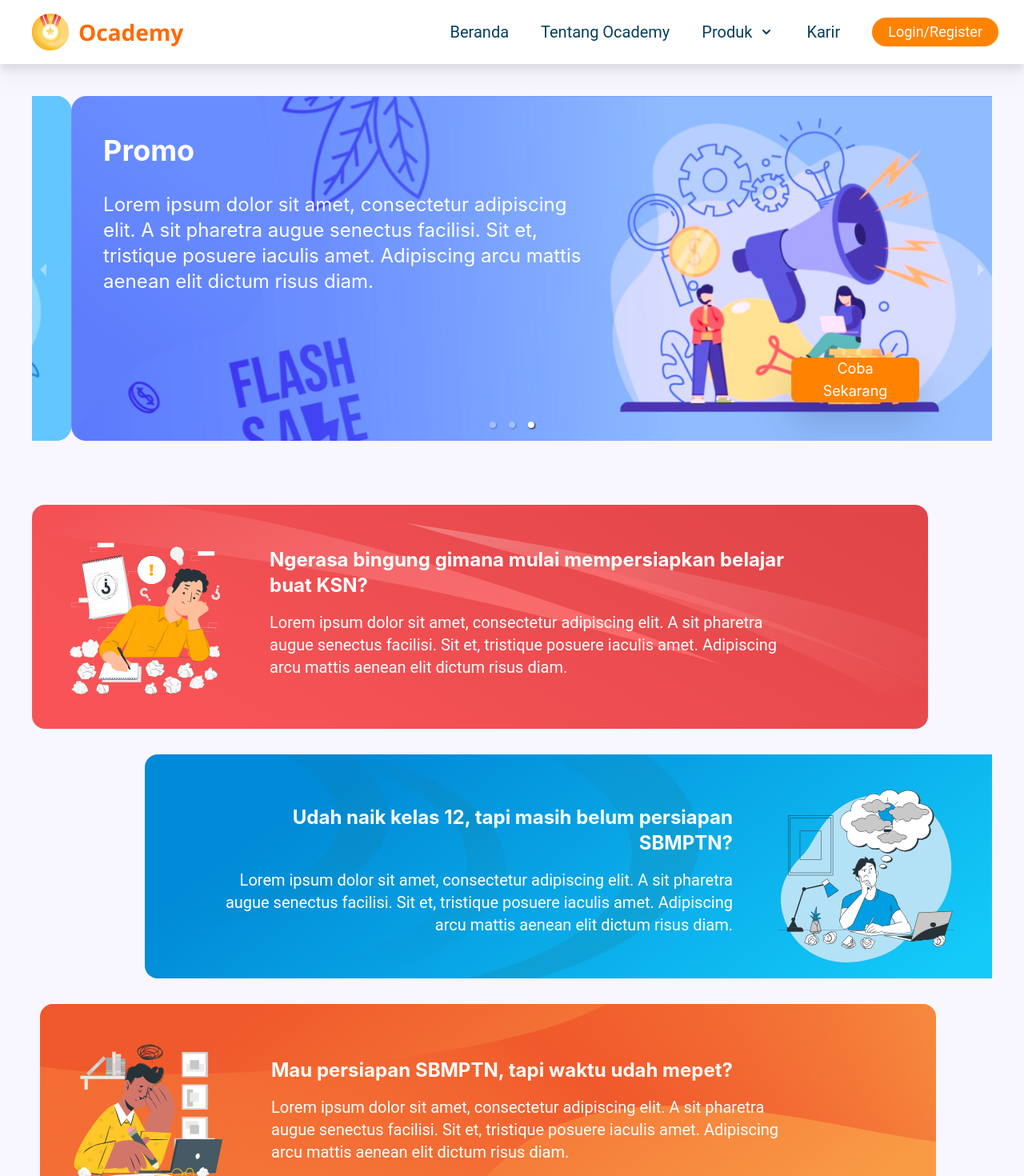
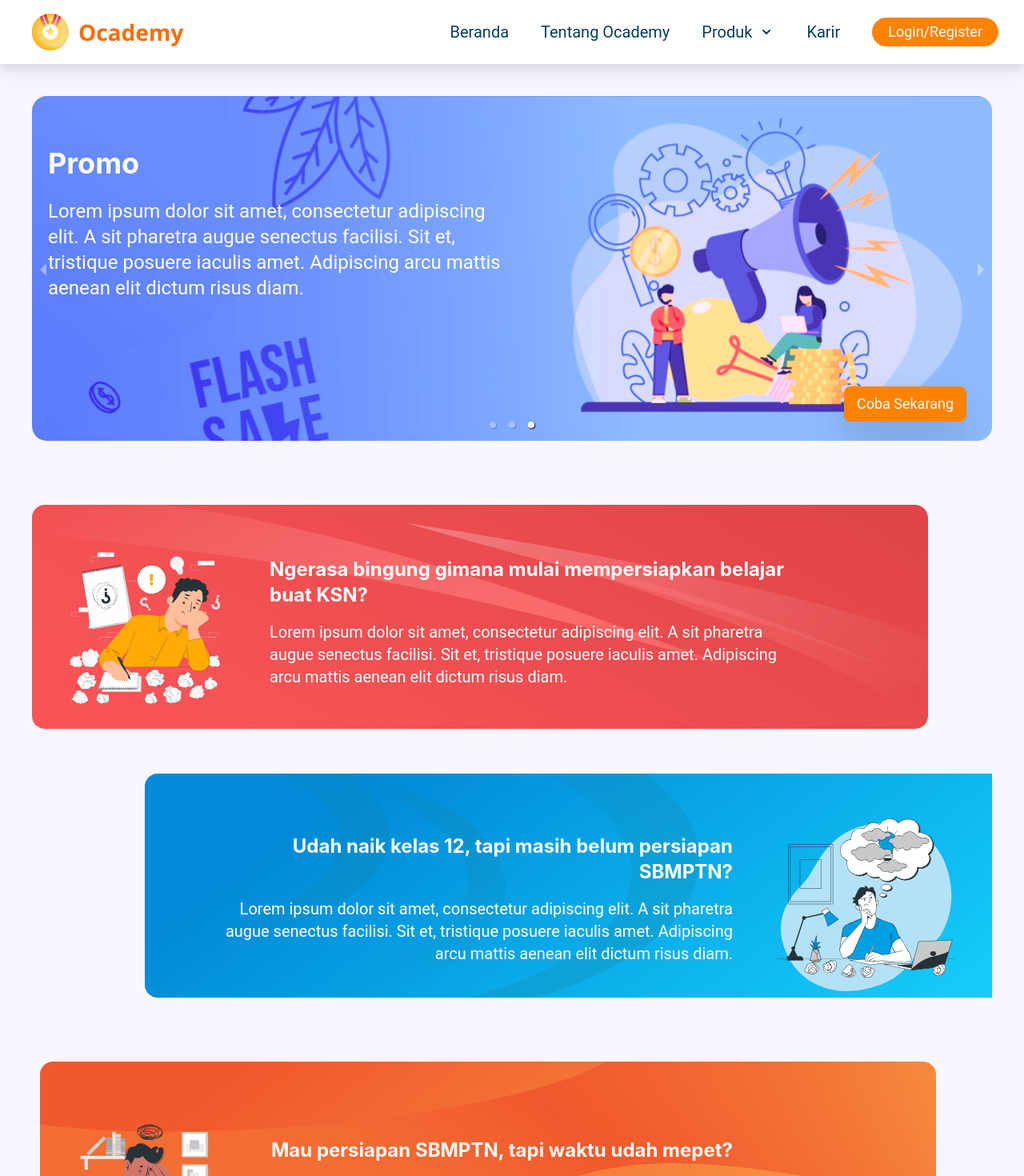
Before and after one commit to nabilaherfa/OcademyProfile, a React (Create React App) app in the folder frontend/: page / in a window 1280 px wide. Shown: the top 1470 px of the page at 80% size. Built offline with nearby package versions, Linux system fonts and the light colour scheme.

Commit message:
finished slideshow

```diff
--- a/frontend/src/container/home/home.js
+++ b/frontend/src/container/home/home.js
@@ -60,6 +60,59 @@ export class Home extends Component {
                 <div className='bg-background'>
                     <div class="w-auto p-3 lg:p-10 ">
                         <Carousel showThumbs={false} showStatus={false} dynamicHeight={true} autoPlay={true} infiniteLoop={true}>
+                            <div className='text-white'>
+                                <img src='/images/home-slides1.svg' alt='home-slides1' title='home-slides1' class="object-cover w-full h-full"/>
+                                <div class="flex md:justify-center lg:justify-center">
+                                    <div class="p-5 text-left ">
+                                        <h1 class="py-2 md:py-8 lg:py-16 text-lg md:text-2xl lg:text-4xl font-bold font-open-sans absolute top-0">Pelatihan KSN</h1>
+                                        <p class="py-8 md:py-16 lg:py-32 pr-8 md:pr-16 lg:pr-24 text-xs md:text-lg lg:text-2xl font-roboto absolute top-0">Lorem ipsum dolor sit amet, consectetur adipiscing elit. A sit pharetra augue senectus facilisi. Sit et, tristique posuere iaculis amet. Adipiscing arcu mattis aenean elit dictum risus diam.  </p>
+                                    </div>
+                                </div>
+                                <div className='flex justify-end'>
+                                    <button type="button" class="drop-shadow-2xl absolute bottom-12 bg-oren3 rounded-lg hover:bg-yellow-700 mx-8 md:my-3 lg:my-4">
+                                        <Link to="/produk-KSN">
+                                            <p class="text-xs md:text-lg lg:text-lg px-2 md:px-4 lg:px-4 py-1 md:py-2 lg:py-2 font-roboto">Coba Sekarang</p>
+                                        </Link>
+                                    </button>
+                                </div>
+                            </div>
+                            <div className='text-white'>
+                                <img src='/images/home-slides2.svg' alt='home-slides2' title='home-slides2' class="object-cover w-full h-full"/>
+                                <div class="flex justify-start">
+                                    <div class="p-5 text-left ">
+                                        <h1 class="w-1/2 py-2 md:py-8 lg:py-16 text-lg md:text-2xl lg:text-4xl font-bold font-open-sans absolute top-0">Pelatihan SBMPTN</h1>
+                                        <p class="md:w-1/2 lg:w-1/2 py-8 md:py-16 lg:py-32 pr-8 text-xs md:text-lg lg:text-2xl font-roboto absolute top-0 py-6">Lorem ipsum dolor sit amet, consectetur adipiscing elit. A sit pharetra augue senectus facilisi. Sit et, tristique posuere iaculis amet. Adipiscing arcu mattis aenean elit dictum risus diam.  </p>
+                                    </div>
+                                </div>
+                                <div className='flex justify-end'>
+                                <button type="button" class="drop-shadow-2xl absolute bottom-12 bg-oren3 rounded-lg hover:bg-yellow-700 mx-8 md:my-3 lg:my-4">
+                                        <Link to="/produk-KSN">
+                                            <p class="text-xs md:text-lg lg:text-lg px-2 md:px-4 lg:px-4 py-1 md:py-2 lg:py-2 font-roboto">Coba Sekarang</p>
+                                        </Link>
+                                    </button>
+                                </div>
+                            </div>
+                            <div className='text-white'>
+                                <img src='/images/home-slides3.svg' alt='home-slides3' title='home-slides3' class="object-cover w-full h-full"/>
+                                <div class="flex justify-start">
+                                    <div class="p-5 text-left ">
+                                        <h1 class="w-1/2 py-2 md:py-8 lg:py-16 text-lg md:text-2xl lg:text-4xl font-bold font-open-sans absolute top-0">Promo</h1>
+                                        <p class="md:w-1/2 lg:w-1/2 py-8 md:py-16 lg:py-32 pr-8 text-xs md:text-lg lg:text-2xl font-roboto absolute top-0 py-6">Lorem ipsum dolor sit amet, consectetur adipiscing elit. A sit pharetra augue senectus facilisi. Sit et, tristique posuere iaculis amet. Adipiscing arcu mattis aenean elit dictum risus diam.  </p>
+                                    </div>
+                                </div>
+                                <div className='flex justify-end'>
+                                <button type="button" class="drop-shadow-2xl absolute bottom-12 bg-oren3 rounded-lg hover:bg-yellow-700 mx-8 md:my-3 lg:my-4">
+                                        <Link to="/">
+                                            <p class="text-xs md:text-lg lg:text-lg px-2 md:px-4 lg:px-4 py-1 md:py-2 lg:py-2 font-roboto">Coba Sekarang</p>
+                                        </Link>
+                                    </button>
+                                </div>
+                            </div>
+                        </Carousel>
+                    </div>
+
+                    {/* <div class="w-auto p-3 lg:p-10 ">
+                        <Carousel showThumbs={false} showStatus={false} dynamicHeight={true} autoPlay={true} infiniteLoop={true}>
                             <div>
                                 <img src='/images/home-slides1.svg' alt='home-slides1' title='home-slides1' class="object-cover w-full h-full"/>
                                 <div class="grid grid-1 lg:grid-cols-2">
@@ -67,11 +120,11 @@ export class Home extends Component {
                                     <div class="p-5">
                                         <h1 class="text-lg py-6 lg:text-4xl font-bold text-left absolute lg:py-16 top-0 text-white">Pelatihan KSN</h1>
                                         <p class="text-xs py-2 pr-24 lg:text-2xl text-left absolute lg:py-32 top-0 text-white">Lorem ipsum dolor sit amet, consectetur adipiscing elit. A sit pharetra augue senectus facilisi. Sit et, tristique posuere iaculis amet. Adipiscing arcu mattis aenean elit dictum risus diam.  </p>
-                                        <Link to="/">
-                                            <button type="button" class="drop-shadow-2xl absolute bottom-32 w-40 bg-oren3 rounded-lg focus:outline-none">
-                                                <p class="text-lg px-4 text-white">Coba Sekarang</p>
-                                            </button>
-                                        </Link>
+                                        <button type="button" class="drop-shadow-2xl absolute bottom-32 w-40 bg-oren3 rounded-lg hover:text-white focus:outline-none m-5">
+                                            <Link to="/produk-KSN">
+                                                <p class="text-lg px-4 py-2 text-white font-roboto">Coba Sekarang</p>
+                                            </Link>
+                                        </button>
                                     </div>
                                 </div>
                             </div>
@@ -82,11 +135,11 @@ export class Home extends Component {
                                         <h1 class="w-1/2 text-lg lg:text-4xl font-bold absolute top-0 lg:top-12">Pelatihan SBMPTN</h1>
                                         <p class="w-1/2 text-xs lg:text-2xl absolute top-0 py-6 lg:top-24">Lorem ipsum dolor sit amet, consectetur adipiscing elit. A sit pharetra augue senectus facilisi. Sit et, tristique posuere iaculis amet. Adipiscing arcu mattis aenean elit dictum risus diam.  </p>
                                     </div>
-                                    <Link to="/">
-                                            <button type="button" class="drop-shadow-2xl absolute bottom-32 w-40 bg-oren3 rounded-lg focus:outline-none">
-                                            <p class="text-lg px-4 text-white">Coba Sekarang</p>
-                                        </button>
-                                    </Link>
+                                    <button type="button" class="drop-shadow-2xl absolute bottom-32 w-40 bg-oren3 rounded-lg hover:text-white focus:outline-none m-5">
+                                        <Link to="/produk-SBMPTN">
+                                            <p class="text-lg px-4 py-2 text-white font-roboto">Coba Sekarang</p>
+                                        </Link>
+                                    </button>
                                 </div>
                             </div>
                             <div>
@@ -96,32 +149,32 @@ export class Home extends Component {
                                         <h1 class="w-1/2 text-lg lg:text-4xl font-bold absolute top-0 lg:top-12">Promo</h1>
                                         <p class="w-1/2 text-xs lg:text-2xl absolute top-0 py-6 lg:top-24">Lorem ipsum dolor sit amet, consectetur adipiscing elit. A sit pharetra augue senectus facilisi. Sit et, tristique posuere iaculis amet. Adipiscing arcu mattis aenean elit dictum risus diam.  </p>
                                     </div>
-                                    <Link to="/">
-                                            <button type="button" class="drop-shadow-2xl absolute bottom-32 w-40 bg-oren3 rounded-lg focus:outline-none">
-                                            <p class="text-lg px-4 text-white">Coba Sekarang</p>
-                                        </button>
-                                    </Link>
+                                    <button type="button" class="drop-shadow-2xl absolute bottom-32 w-40 bg-oren3 rounded-lg hover:text-white focus:outline-none m-5">
+                                        <Link to="/">
+                                            <p class="text-lg px-4 py-2 text-white font-roboto">Coba Sekarang</p>
+                                        </Link>
+                                    </button>
                                 </div>
                             </div>
                         </Carousel>
-                    </div>
+                    </div> */}
 
                     <div class="w-auto p-3 lg:p-10 ">
-                        <div style={background5} className="p-9 md:flex md:justify-start lg:flex lg:justify-start md:pr-40 lg:pr-48">
+                        <div style={background5} className="p-9 py-12 flex md:justify-start lg:justify-start md:pr-40 lg:pr-48">
                             <img src="/images/home-sec2-2.svg" alt="sec2-1" className='w-1/3 mx-auto'/>
                             <div className='my-auto md:mx-10 lg:mx-12 text-white'>
                                 <h1 class="text-sm md:text-xl lg:text-2xl font-bold font-open-sans">Ngerasa bingung gimana mulai mempersiapkan belajar buat KSN?</h1>
                                 <p class="text-xs py-4 md:text-base lg:text-xl font-roboto">Lorem ipsum dolor sit amet, consectetur adipiscing elit. A sit pharetra augue senectus facilisi. Sit et, tristique posuere iaculis amet. Adipiscing arcu mattis aenean elit dictum risus diam.</p>
                             </div>
                         </div>
-                        <div style={background6} className="p-9 mt-6 md:flex md:justify-end lg:flex lg:justify-end md:ml-30 lg:ml-32">
+                        <div style={background6} className="p-9 py-12 mt-6 flex md:justify-end lg:justify-end md:ml-30 lg:ml-32">
                             <div className='my-auto lg:mx-10 lg:mx-12 text-white text-right'>
                                 <h1 class="text-sm md:text-xl lg:text-2xl font-bold font-open-sans">Udah naik kelas 12, tapi masih belum persiapan SBMPTN?</h1>
                                 <p class="text-xs py-4 md:text-base lg:text-xl font-roboto">Lorem ipsum dolor sit amet, consectetur adipiscing elit. A sit pharetra augue senectus facilisi. Sit et, tristique posuere iaculis amet. Adipiscing arcu mattis aenean elit dictum risus diam.</p>
                             </div>
                             <img src="/images/home-sec2-4.svg" alt="sec2-1" className='w-1/3 mx-auto'/>
                         </div>
-                        <div style={background7} className="p-9 md:flex md:justify-start lg:flex lg:justify-start md:pr-40 lg:pr-48">
+                        <div style={background7} className="p-9 py-16 mt-6 flex md:justify-start lg:justify-start md:pr-40 lg:pr-48">
                             <img src="/images/home-sec2-6.svg" alt="sec2-8" className='w-1/3 mx-auto'/>
                             <div className='my-auto md:mx-10 lg:mx-12 text-white'>
                                 <h1 class="text-sm md:text-xl lg:text-2xl font-bold font-open-sans">Mau persiapan SBMPTN, tapi waktu udah mepet?</h1>
--- a/frontend/src/container/produk/produkKSN.js
+++ b/frontend/src/container/produk/produkKSN.js
@@ -185,7 +185,7 @@ export class ProdukKSN extends Component {
                                 <div class="flex-grow border-t border-oren1"></div>
                             </div>
                             <p className='text-xl font-roboto'>Dapatkan promo terbaik bulan ini hanya dengan XXXX</p>
-                            <button type="button" class="w-40 bg-oren3 rounded-lg hover:text-white focus:outline-none m-5 mx-auto grid justify-items-center">
+                            <button type="button" class="w-40 bg-oren3 rounded-lg hover:bg-yellow-700 focus:outline-none m-5 mx-auto grid justify-items-center">
                                 <Link to="/">
                                     <p class="text-lg px-4 py-2 text-white font-roboto ">Coba Sekarang</p>
                                 </Link>
--- a/frontend/src/container/produk/produkSBMPTN.js
+++ b/frontend/src/container/produk/produkSBMPTN.js
@@ -173,7 +173,7 @@ export class ProdukSBMPTN extends Component {
                         </div>
                     </div>
 
-                    <div style={background3} className='px-10'>
+                    <div style={background3} className='px-10 py-20'>
                         <div>
                             <img src="/images/sbmptn-sec8-1.svg" alt="sbmptn-sec8-1" class="float-left p-8 lg:py-16 lg:p-32"/>
                             <div class="p-10 pb-16 leading-7">
@@ -217,7 +217,7 @@ export class ProdukSBMPTN extends Component {
                                 <div class="flex-grow border-t border-oren1"></div>
                             </div>
                             <p className='text-xl font-roboto'>Dapatkan promo terbaik bulan ini hanya dengan XXXX</p>
-                            <button type="button" class="w-40 bg-oren3 rounded-lg hover:text-white focus:outline-none m-5 mx-auto grid justify-items-center">
+                            <button type="button" class="w-40 bg-oren3 rounded-lg hover:bg-yellow-700 focus:outline-none m-5 mx-auto grid justify-items-center">
                                 <Link to="/">
                                     <p class="text-lg px-4 py-2 text-white font-roboto ">Coba Sekarang</p>
                                 </Link>
```
